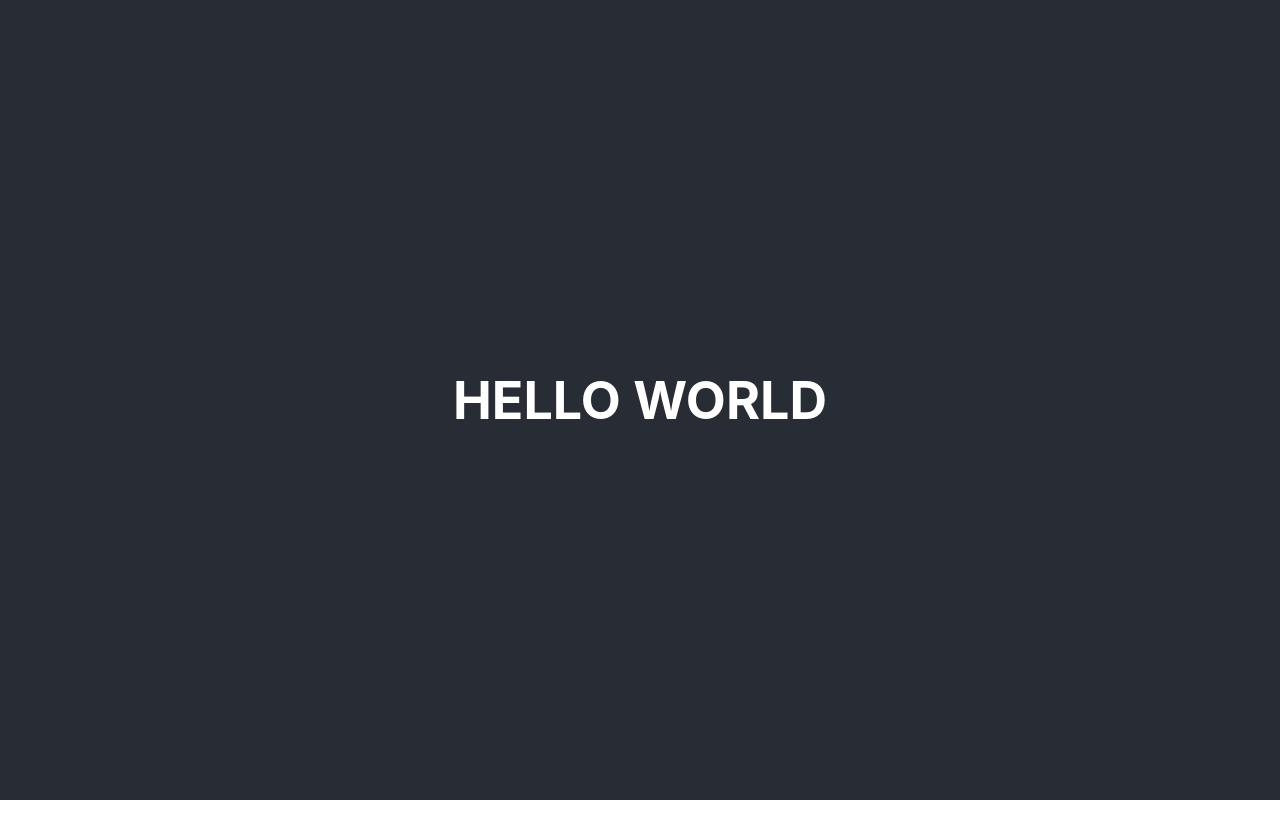
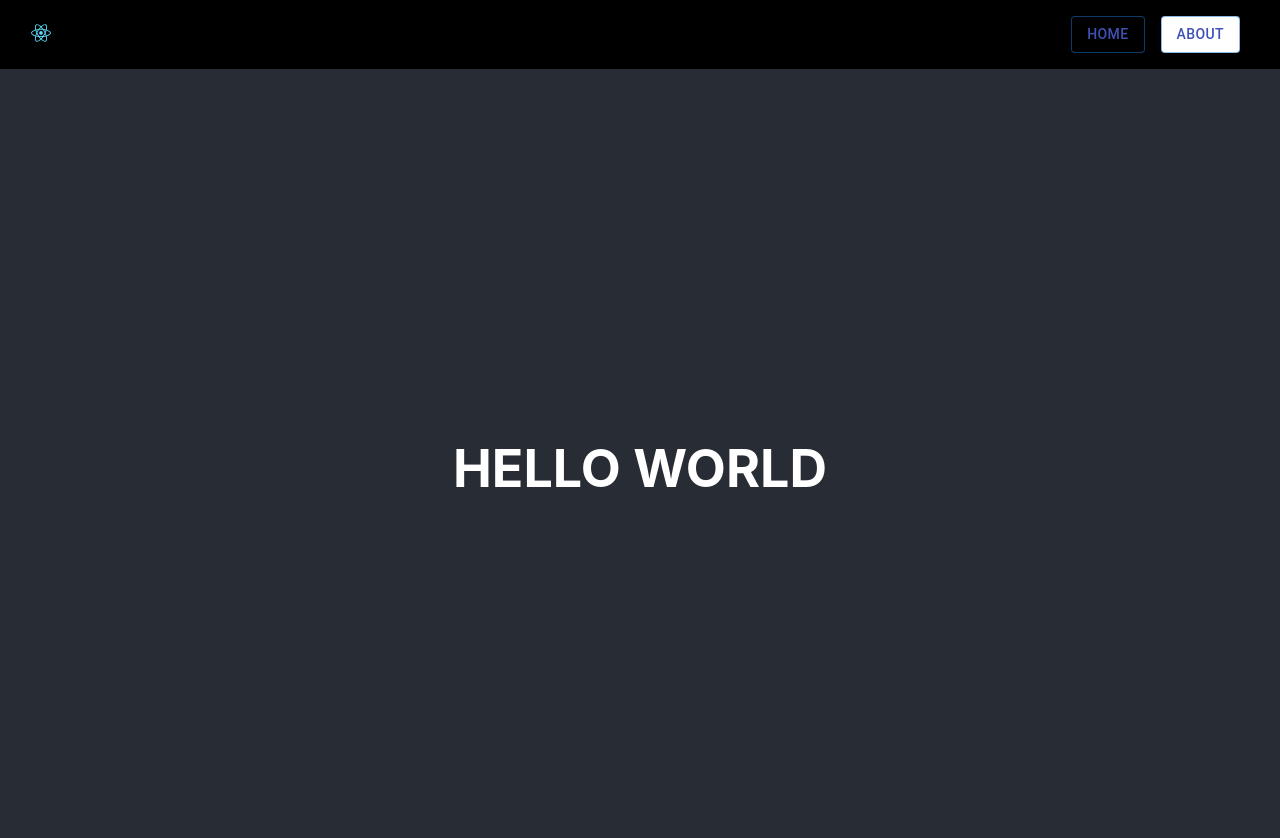
Before and after one commit to RottabMahmoud/react-calendar, a React (Create React App) app: page / in a window 1280 px wide. Shown: the top 838 px of the page. Before the commit the page ends 800 px from the top, so only its background shows below. Built offline with nearby package versions, Linux system fonts and the light colour scheme.

Commit message:
Header and Router to Home and About Pages

```diff
--- a/src/App.js
+++ b/src/App.js
@@ -2,14 +2,16 @@
 import "./App.css";
 import Header from "./components/Header";
 import { BrowserRouter as Router, Routes, Route } from "react-router-dom";
+import Home from "./views/Home";
+import About from "./views/About";
 
 function App() {
   return (
     <Router>
+      <Header />
       <Routes>
-        <Route path="/" element={<Header />} />
-        <Route path="/about" element={<Header />} />
-        <Route path="/contact" element={<Header />} />
+        <Route path="/" element={<Home />} />
+        <Route path="/about" element={<About />} />
       </Routes>
     </Router>
   );
--- a/src/components/Header.js
+++ b/src/components/Header.js
@@ -1,9 +1,47 @@
-import React from "react";
+import * as React from "react";
+import Box from "@mui/material/Box";
+import AppBar from "@mui/material/AppBar";
+import Toolbar from "@mui/material/Toolbar";
+import Typography from "@mui/material/Typography";
+import Button from "@mui/material/Button";
+import { Link } from "react-router-dom";
+import logo from "../logo.svg";
 
 export default function Header() {
   return (
-    <div className="App-header">
-      <h1>HELLO WORLD</h1>
-    </div>
+    <Box sx={{ flexGrow: 1 }}>
+      <AppBar style={{ backgroundColor: "black" }} position="static">
+        <Toolbar>
+          <Typography
+            color="black"
+            variant="h4"
+            component="div"
+            sx={{ flexGrow: 10 }}
+          >
+            <img style={{ width: "1em" }} alt="Katanox" src={logo} />
+          </Typography>
+          <Button
+            component={Link}
+            to="/"
+            variant="outlined"
+            style={{ color: "#3f51b5", backgroundColor: "black" }}
+          >
+            Home
+          </Button>
+          <Button
+            component={Link}
+            to="/about"
+            variant="outlined"
+            style={{
+              color: "#3f51b5",
+              backgroundColor: "white",
+              margin: "1rem",
+            }}
+          >
+            About
+          </Button>
+        </Toolbar>
+      </AppBar>
+    </Box>
   );
 }
--- a/src/views/About.js
+++ b/src/views/About.js
@@ -0,0 +1,13 @@
+import React from "react";
+
+function About() {
+  return (
+    <div className="App">
+      <div className="App-header">
+        <h1>Version 1.0.0</h1>
+      </div>
+    </div>
+  );
+}
+
+export default About;
--- a/src/views/Home.js
+++ b/src/views/Home.js
@@ -0,0 +1,13 @@
+import React from "react";
+
+function Home() {
+  return (
+    <div className="App">
+      <div className="App-header">
+        <h1>HELLO WORLD</h1>
+      </div>
+    </div>
+  );
+}
+
+export default Home;
```
